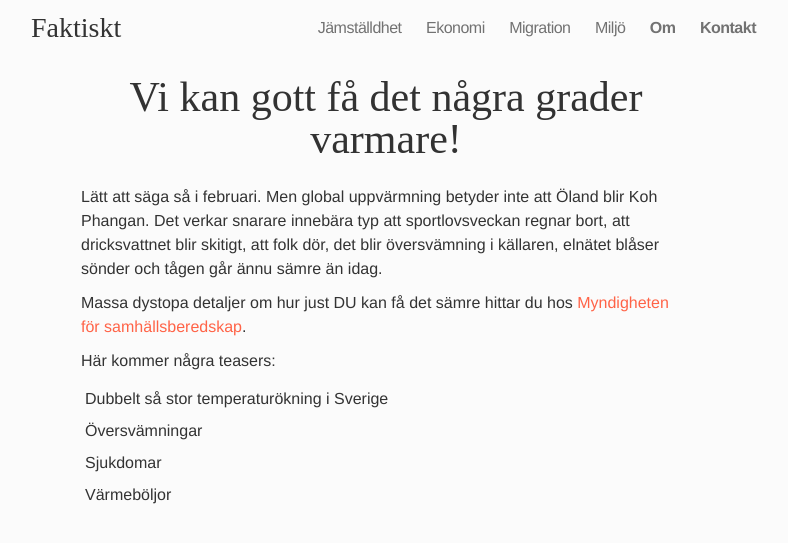
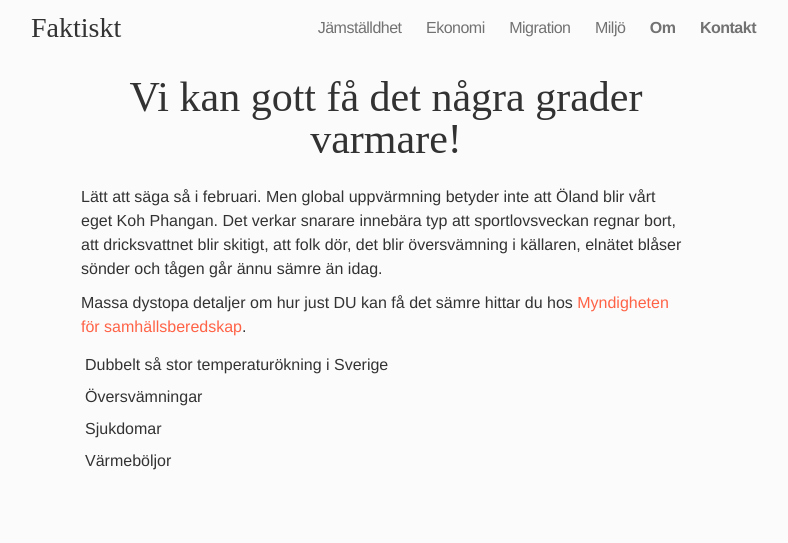
Before and after one commit to frigolitvarulv/faktiskt.github.io, a Jekyll site: the page built from miljo/vi-kan-gott-f-det-n-gra-grader-varmare.md, in a window 1280 px wide. Shown: the top 543 px of the page, without its empty margins (254-1042 px from the left). Built offline with Jekyll 4.4.1, drawn with Linux system fonts in a browser that asks for light colours; nearby versions of some CDN libraries; Markdown is read by kramdown in place of the engine named in the settings.

Commit message:
Updated vi-kan-gott-f-det-n-gra-grader-varmare.md

```diff
--- a/miljo/vi-kan-gott-f-det-n-gra-grader-varmare.md
+++ b/miljo/vi-kan-gott-f-det-n-gra-grader-varmare.md
@@ -6,8 +6,7 @@ title: "Vi kan gott få det några grader varmare!"
 
 
 
-Lätt att säga så i februari. Men global uppvärmning betyder inte att Öland blir Koh Phangan. Det verkar snarare innebära typ att sportlovsveckan regnar bort, att dricksvattnet blir skitigt, att folk dör, det blir översvämning i källaren, elnätet blåser sönder och tågen går ännu sämre än idag.
+
+Lätt att säga så i februari. Men global uppvärmning betyder inte att Öland blir vårt eget Koh Phangan. Det verkar snarare innebära typ att sportlovsveckan regnar bort, att dricksvattnet blir skitigt, att folk dör, det blir översvämning i källaren, elnätet blåser sönder och tågen går ännu sämre än idag.
 
 Massa dystopa detaljer om hur just DU kan få det sämre hittar du hos [Myndigheten för samhällsberedskap](http://www.msb.se).
-
-Här kommer några teasers:
```
